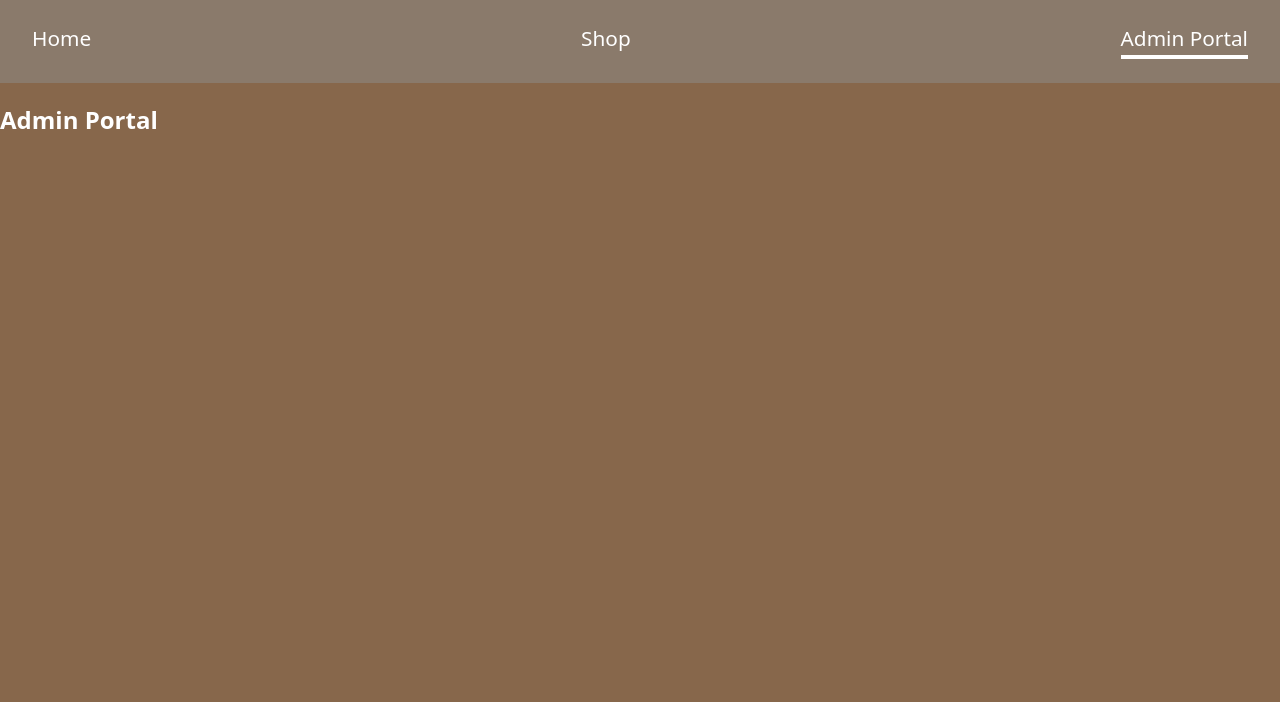
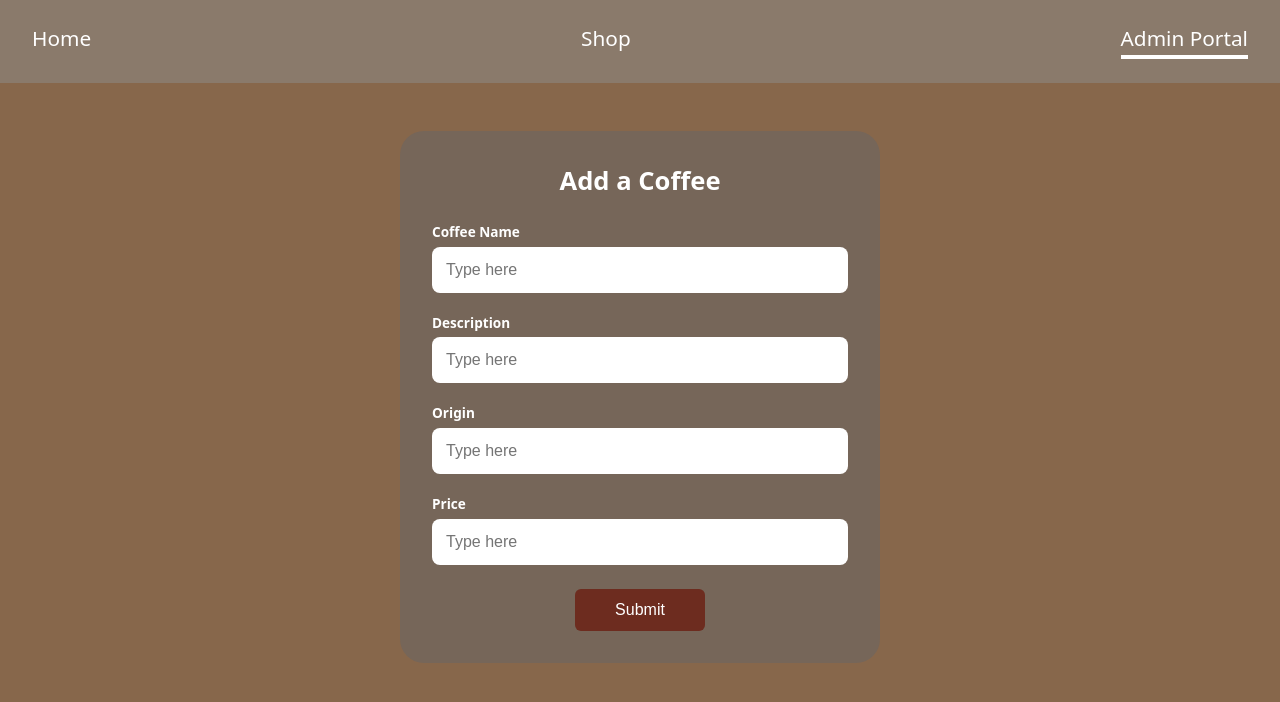
Before and after one commit to brovincemangwana/coffee-r-us, a React (Vite) app: page /admin in a window 1280 px wide. Shown: the top 702 px of the page. Built offline with nearby package versions, Linux system fonts and the light colour scheme.

Commit message:
Add coffee form with POST request

```diff
--- /dev/null
+++ b/src/components/CoffeeForm.jsx
@@ -0,0 +1,82 @@
+import { useState } from "react";
+
+const emptyForm = { name: "", description: "", origin: "", price: "" };
+
+// Labels and input types for each field, so we can render them with .map()
+const fields = [
+  { name: "name", label: "Coffee Name", type: "text" },
+  { name: "description", label: "Description", type: "text" },
+  { name: "origin", label: "Origin", type: "text" },
+  { name: "price", label: "Price", type: "number" },
+];
+
+// onSubmit is provided by the parent and does the actual POST request
+function CoffeeForm({ onSubmit }) {
+  const [formData, setFormData] = useState(emptyForm);
+  const [errors, setErrors] = useState({});
+  const [submitting, setSubmitting] = useState(false);
+
+  // One handler for all inputs: the input's "name" attribute
+  // tells us which key in formData to update
+  function handleChange(event) {
+    const { name, value } = event.target;
+    setFormData((prev) => ({ ...prev, [name]: value }));
+  }
+
+  // Returns an object like { origin: "Origin is required" }
+  function validate() {
+    const newErrors = {};
+    if (!formData.name.trim()) newErrors.name = "Coffee name is required";
+    if (!formData.description.trim())
+      newErrors.description = "Description is required";
+    if (!formData.origin.trim()) newErrors.origin = "Origin is required";
+    if (formData.price === "" || Number(formData.price) <= 0)
+      newErrors.price = "Enter a price greater than 0";
+    return newErrors;
+  }
+
+  async function handleSubmit(event) {
+    event.preventDefault(); // stop the browser from reloading the page
+
+    const newErrors = validate();
+    setErrors(newErrors);
+    if (Object.keys(newErrors).length > 0) return; // stop if invalid
+
+    setSubmitting(true);
+    const success = await onSubmit({
+      name: formData.name.trim(),
+      description: formData.description.trim(),
+      origin: formData.origin.trim(),
+      price: Number(formData.price), // inputs give strings, the API wants a number
+    });
+    if (success) setFormData(emptyForm); // clear the form after a good save
+    setSubmitting(false);
+  }
+
+  return (
+    <form className="coffee-form" onSubmit={handleSubmit} noValidate>
+      {fields.map(({ name, label, type }) => (
+        <div className="form-group" key={name}>
+          <label htmlFor={name}>{label}</label>
+          <input
+            id={name}
+            name={name}
+            type={type}
+            step={type === "number" ? "0.01" : undefined}
+            placeholder="Type here"
+            value={formData[name]}
+            onChange={handleChange}
+            className={errors[name] ? "input-error" : ""}
+          />
+          {errors[name] && <span className="error-text">{errors[name]}</span>}
+        </div>
+      ))}
+
+      <button type="submit" disabled={submitting}>
+        {submitting ? "Saving..." : "Submit"}
+      </button>
+    </form>
+  );
+}
+
+export default CoffeeForm;
--- a/src/pages/AdminPortal.jsx
+++ b/src/pages/AdminPortal.jsx
@@ -1,7 +1,38 @@
+import { useState } from "react";
+import CoffeeForm from "../components/CoffeeForm";
+
+const API_URL = "http://localhost:3001/coffees";
+
 function AdminPortal() {
+  const [message, setMessage] = useState("");
+
+  // POST request: sends a new coffee to the backend.
+  // Returns true on success so the form knows it can clear itself.
+  async function addCoffee(newCoffee) {
+    try {
+      const response = await fetch(API_URL, {
+        method: "POST",
+        headers: { "Content-Type": "application/json" },
+        body: JSON.stringify(newCoffee),
+      });
+      if (!response.ok) throw new Error("Could not save coffee");
+
+      const saved = await response.json();
+      setMessage(`"${saved.name}" was added to the shop.`);
+      return true;
+    } catch (err) {
+      setMessage(`Error: ${err.message}`);
+      return false;
+    }
+  }
+
   return (
-    <section>
-      <h1>Admin Portal</h1>
+    <section className="admin">
+      <div className="admin-card">
+        <h1>Add a Coffee</h1>
+        <CoffeeForm onSubmit={addCoffee} />
+        {message && <p className="form-message">{message}</p>}
+      </div>
     </section>
   );
 }
--- a/src/styles/global.css
+++ b/src/styles/global.css
@@ -79,3 +79,81 @@ body {
   text-align: center;
   padding: 2rem;
 }
+
+/* ---------- Admin Portal ---------- */
+.admin {
+  display: flex;
+  justify-content: center;
+  padding: 3rem 1rem;
+}
+
+.admin-card {
+  width: 100%;
+  max-width: 480px;
+  background-color: #766659;
+  border-radius: 24px;
+  padding: 2rem;
+}
+
+.admin-card h1 {
+  margin: 0 0 1.5rem;
+  text-align: center;
+  font-size: 1.6rem;
+}
+
+.form-group {
+  display: flex;
+  flex-direction: column;
+  margin-bottom: 1.25rem;
+}
+
+.form-group label {
+  font-size: 0.85rem;
+  font-weight: bold;
+  margin-bottom: 0.35rem;
+}
+
+.form-group input {
+  padding: 0.75rem;
+  border: 2px solid transparent;
+  border-radius: 8px;
+  font-size: 1rem;
+}
+
+.form-group input:focus {
+  outline: none;
+  border-color: #7b61ff;
+}
+
+/* Red error state from the mock-up */
+.form-group input.input-error {
+  border-color: #e05252;
+}
+
+.error-text {
+  color: #ffb3b3;
+  font-size: 0.8rem;
+  margin-top: 0.35rem;
+}
+
+.coffee-form button {
+  display: block;
+  margin: 1.5rem auto 0;
+  padding: 0.75rem 2.5rem;
+  background-color: #6d2c1f;
+  color: #fff;
+  border: none;
+  border-radius: 6px;
+  font-size: 1rem;
+  cursor: pointer;
+}
+
+.coffee-form button:disabled {
+  opacity: 0.6;
+  cursor: not-allowed;
+}
+
+.form-message {
+  text-align: center;
+  margin-top: 1.25rem;
+}
```
